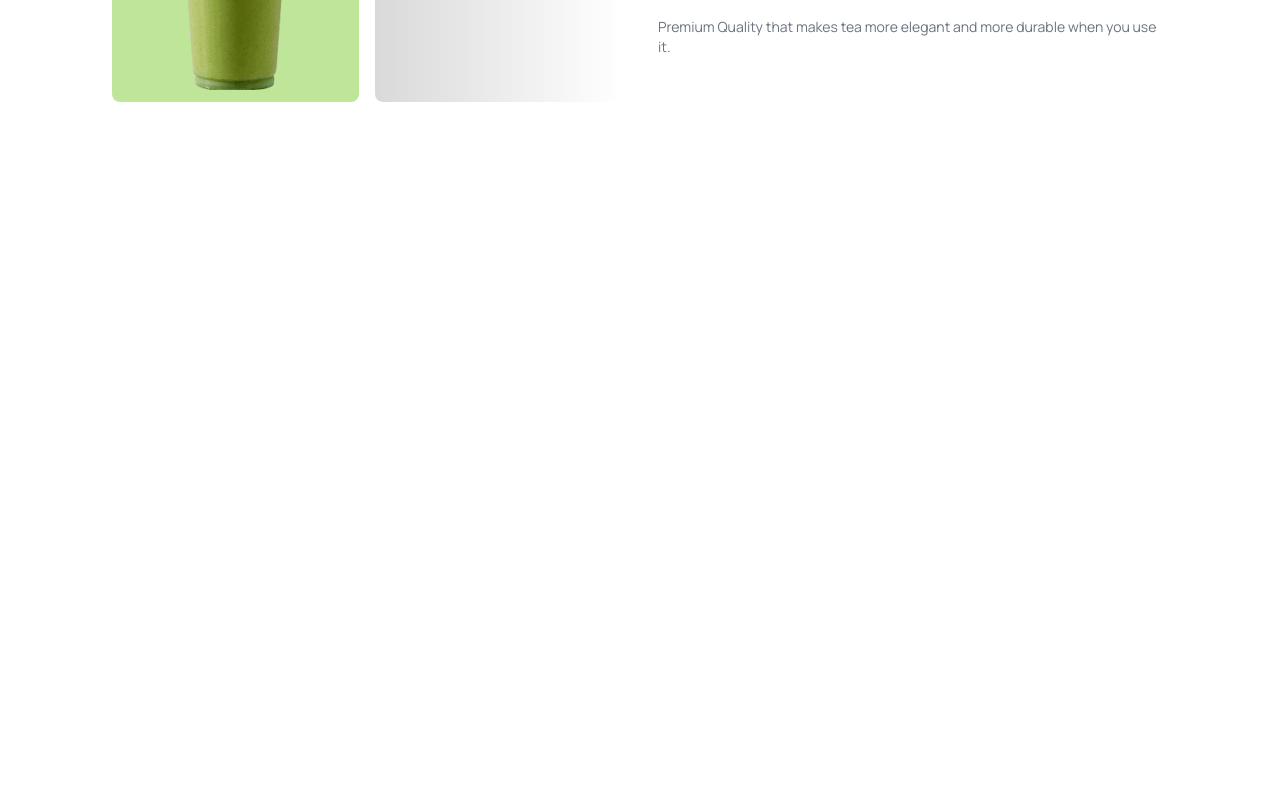
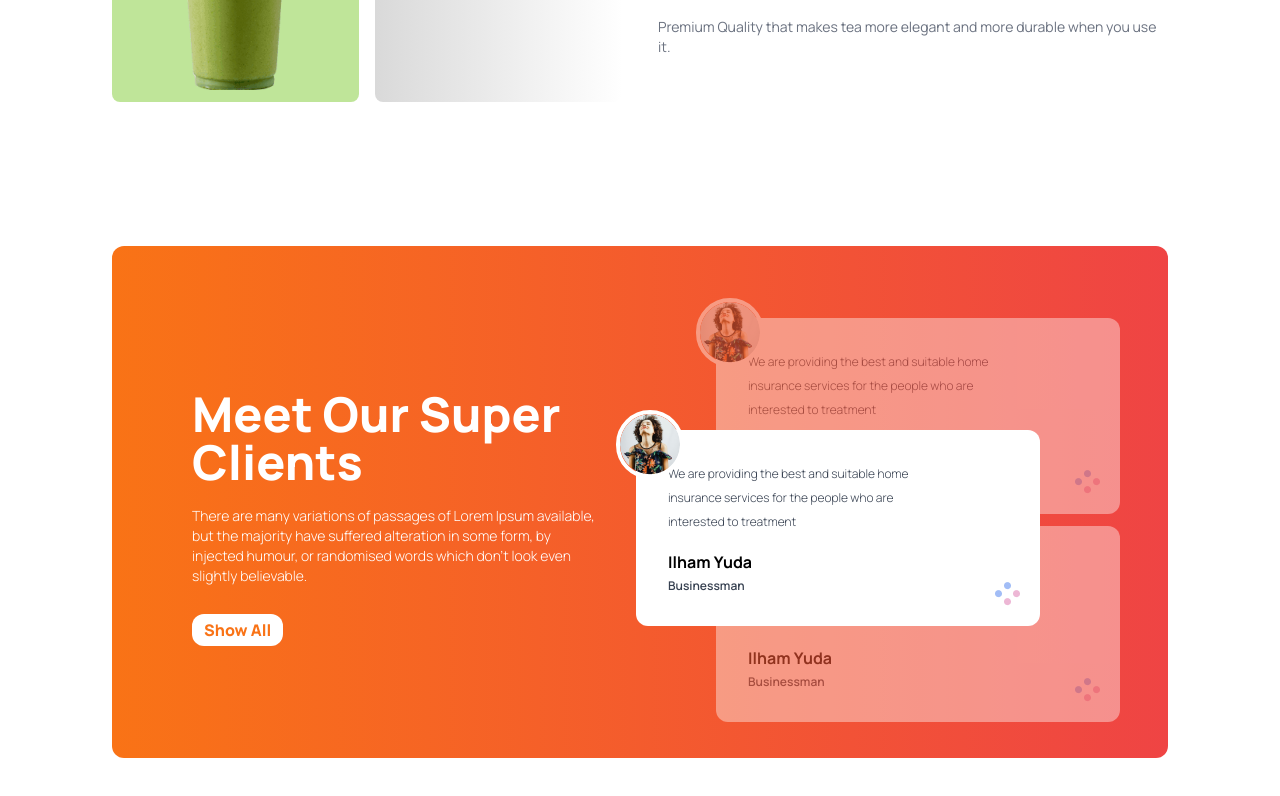
Before and after one commit to Moin-hub/Teahouse-with-Tailwind, a plain HTML site: page index.html in a window 1280 px wide. Shown: the part 1624-2420 px from the top of the page. Before the commit the page ends 1870 px from the top, so only its background shows below. Drawn offline with nearby package versions, Linux system fonts and the light colour scheme.

Commit message:
super clint section

```diff
--- a/index.html
+++ b/index.html
@@ -145,6 +145,48 @@
             </div>
 
         </section>
+
+        <!-- review section -->
+         <section class="mb-24 rounded-xl grid grid-cols-1 gap-10 lg:grid-cols-2  bg-gradient-to-r from-orange-500 to-red-500 text-white px-8 lg:py-8 py-40 lg:pl-20 pr-32 lg:pb-28 lg:pt-36">
+          <!-- text part -->
+           <div>
+            <h2 class="font-extrabold text-5xl mb-5">Meet Our Super Clients</h2>
+            <p class="font-light text-sm mb-7 ">There are many variations of passages of Lorem Ipsum available, but the majority have suffered alteration in some form, by injected humour, or randomised words which don't look even slightly believable. </p>
+            <button class="bg-white text-orange-500 font-extrabold px-3 py-1 rounded-xl">Show All</button>
+           </div>
+
+           <!-- card part -->
+            <div class="relative mt-32 lg:mt-10">
+
+              <!-- top card -->
+               <div class="relative z-10 bg-white rounded-xl text-black lg:p-8 pt-12 pb-3 px-2 lg:w-full md:w-full">
+                <p class="font-light text-gray-700 lg:leading-6 text-xs w-full md:w-10/12">We are providing the best and suitable home insurance services for the people who are interested to treatment</p>
+                <h4 class="font-bold mt-4 mb-1">Ilham Yuda</h4>
+                <p class="text-gray-700  font-semibold text-xs">Businessman</p>
+                <img class="absolute -top-5 -left-5 rounded-full border-white border-4 object-cover" src="images/client.png" alt="">
+                <img class="absolute right-5 bottom-5" src="images/circles.png" alt="">
+               </div>
+
+               <!-- bottom card -->
+               <div class="absolute opacity-40 left-20 -top-28 bg-white rounded-xl text-black  lg:p-8 pt-12 pb-3 px-2 w-full  lg:w-full md:w-full">
+                <p class="font-light text-gray-700 lg:leading-6 text-xs w-full md:w-10/12">We are providing the best and suitable home insurance services for the people who are interested to treatment</p>
+                <h4 class="font-bold mt-4 mb-1">Ilham Yuda</h4>
+                <p class="text-gray-700  font-semibold text-xs">Businessman</p>
+                <img class="absolute -top-5 -left-5 rounded-full border-white border-4 object-cover" src="images/client.png" alt="">
+                <img class="absolute right-5 bottom-5" src="images/circles.png" alt="">
+               </div>
+
+               <!-- another bottom card -->
+               <div class="absolute opacity-40 left-20 lg:top-24 top-32 bg-white rounded-xl text-black lg:p-8 pt-12 pb-3 px-2 w-full lg:w-full md:w-full">
+                <p class="font-light text-gray-700 lg:leading-6 text-xs w-full md:w-10/12">We are providing the best and suitable home insurance services for the people who are interested to treatment</p>
+                <h4 class="font-bold mt-4 mb-1">Ilham Yuda</h4>
+                <p class="text-gray-700  font-semibold text-xs">Businessman</p>
+                <img class="absolute -top-5 -left-5 rounded-full border-white border-4 object-cover" src="images/client.png" alt="">
+                <img class="absolute right-5 bottom-5" src="images/circles.png" alt="">
+               </div>
+            </div>
+
+         </section>
     </main>
   </body>
 </html>
```
